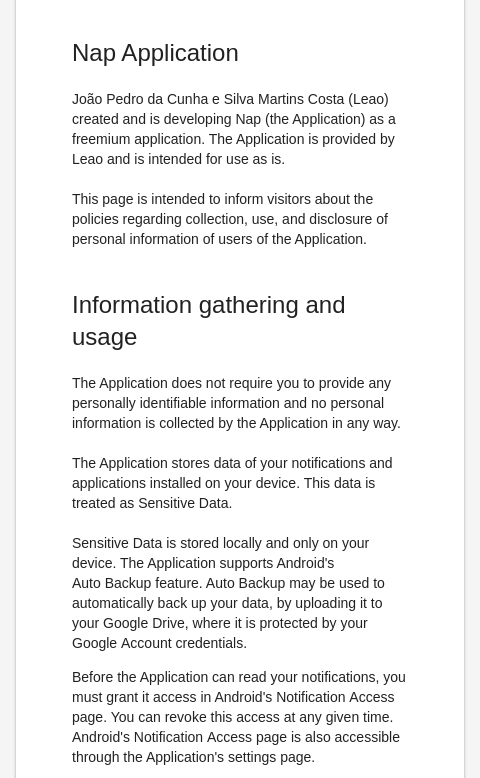
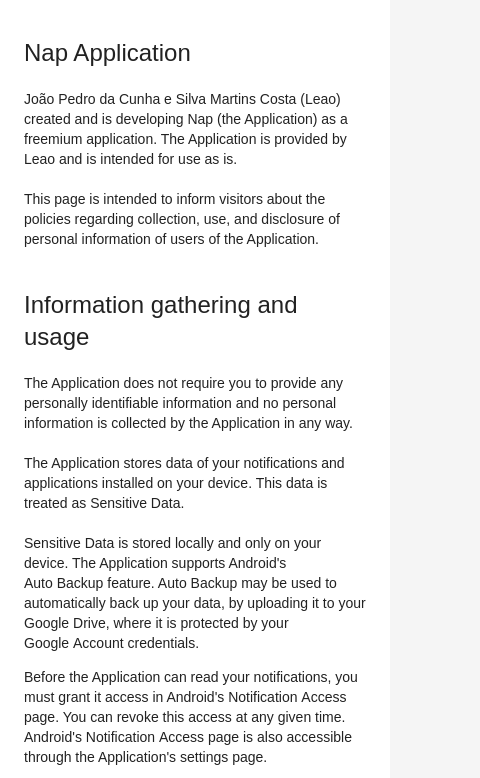
Before and after one commit to Leao/leao-web, a plain HTML site: page nap/privacy/index.html in a window 390 px wide. Shown: the part 234-1012 px from the top of the page, 480 px wide, since content can reach past the window. Drawn offline with Linux system fonts and the light colour scheme; a web font is replaced by a local one.

Commit message:
Improves readability on smaller devices

```diff
--- a/nap/privacy/styles.css
+++ b/nap/privacy/styles.css
@@ -77,7 +77,7 @@ a
 
 .main
 {
-  min-width: 480px;
+  min-width: 320px;
 }
 
 .container
@@ -88,10 +88,20 @@ a
 
 .content
 {
-  margin: 32px 16px 56px 16px;
+  margin: 32px 0px 56px 0px;
   border-radius: 2px;
   padding: 32px 56px;
   background-color: #fff;
+}
+@media (max-width: 1024px) {
+  .content {
+    padding: 32px 32px;
+  }
+}
+@media (max-width: 480px) {
+  .content {
+    padding: 32px 24px;
+  }
 }
 
 .content.shadow-4dp
```
